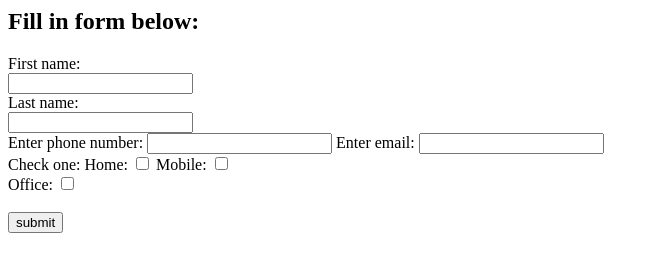
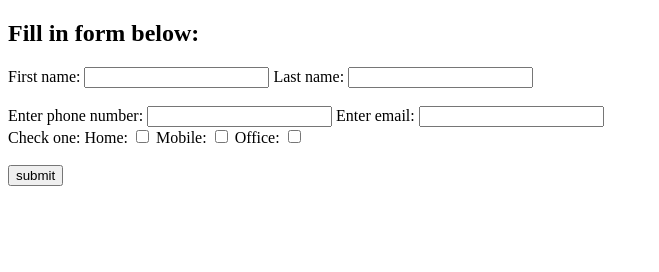
Before and after one commit to DeLadyJ/Deliverable3, a plain HTML site: page index.html in a window 1280 px wide. Shown: the whole page, without its empty margins (0-659 px from the left). Drawn offline with Linux system fonts and the light colour scheme.

Commit message:
changed layout

```diff
--- a/index.html
+++ b/index.html
@@ -1,14 +1,14 @@
-<!DOCTYPE>
+<!DOCTYPE html>
 <html>
 <body>
 
 <h2>Fill in form below:</h2>
 <form>
-<label for="fname">First name:</label><br>
-<input type="text" id="fname" name="fname"><br>
+<label for="fname">First name:</label>
+<input type="text" id="fname" name="fname">
 
-<label for="lname">Last name:</label><br>
-<input type="text" id="lname" name="lname"><br>
+<label for="lname">Last name:</label>
+<input type="text" id="lname" name="lname"><br><br>
 
 <label for="phone">Enter phone number:</label>
 <input type="tel" id="phone" name="phone" placeholder="" pattern=[0-9]{3}-[0-9]{2}-[0-9]{3}<br>
@@ -22,7 +22,7 @@
 <input type="checkbox" id="number1"<br>
 
 <lable for ="number2">Mobile:</label>
-<input type="checkbox" id="number2"><br>
+<input type="checkbox" id="number2">
 
 <lable for ="number3">Office:</label>
 <input type="checkbox" id="number3"><br><br>
```
